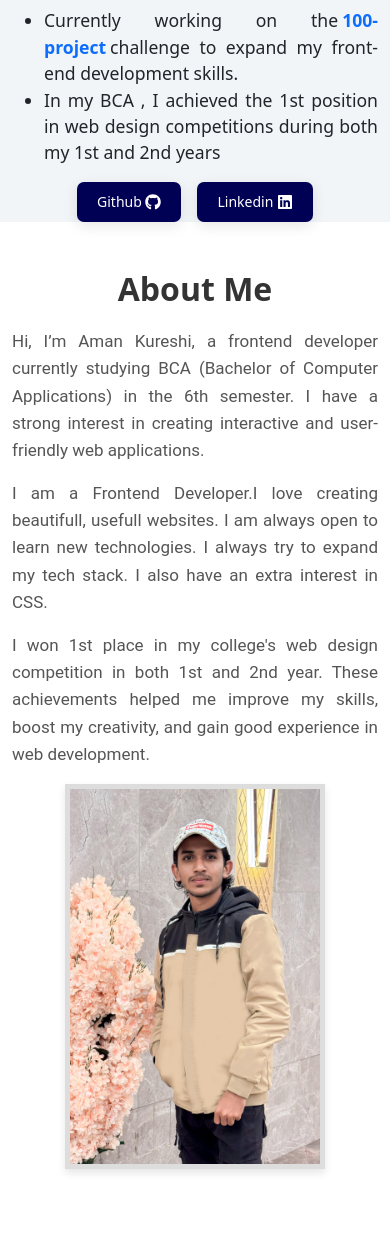
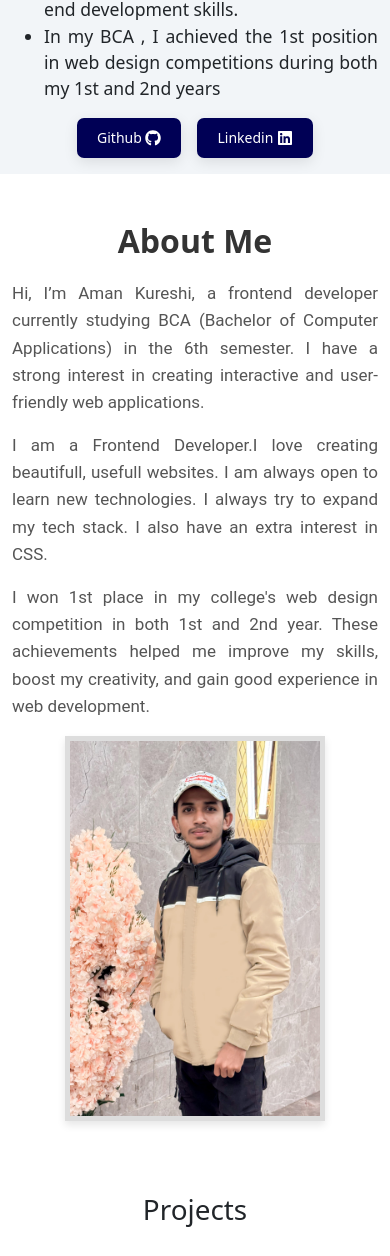
Before and after one commit to amankureshi/portfolio-2025, a React (Vite) app: page / in a window 390 px wide. Shown: the part 431-1687 px from the top of the page. Built offline with nearby package versions, Linux system fonts and the light colour scheme.

Commit message:
update buttonin herosection bg-issue solve

```diff
--- a/src/Components/HeroSection.css
+++ b/src/Components/HeroSection.css
@@ -1,4 +1,5 @@
 @import url('https://fonts.googleapis.com/css2?family=Cinzel:wght@400..900&display=swap');
+
 
 .hero-content {
     background-color: #f2f5f8;
@@ -152,6 +153,10 @@ main {
 }
 
 @media (max-width: 768px) {
+    .hero-content {
+        margin: 0;
+    }
+
     .hero-content h1 {
         font-size: 2rem;
     }
@@ -202,6 +207,9 @@ main {
         text-align: justify;
     }
 
+    .hero-button {
+        padding-bottom: 1rem;
+    }
 }
 
 @media (max-width: 500px) {
--- a/src/Components/Project.jsx
+++ b/src/Components/Project.jsx
@@ -184,6 +184,7 @@ export default function Project() {
 
   return (
     <div className="container tab-center text-center p-4">
+      <h1>Projects</h1>
       <div className="btn-group mb-4">
         {Object.keys(content).map((tab) => (
           <button
```
